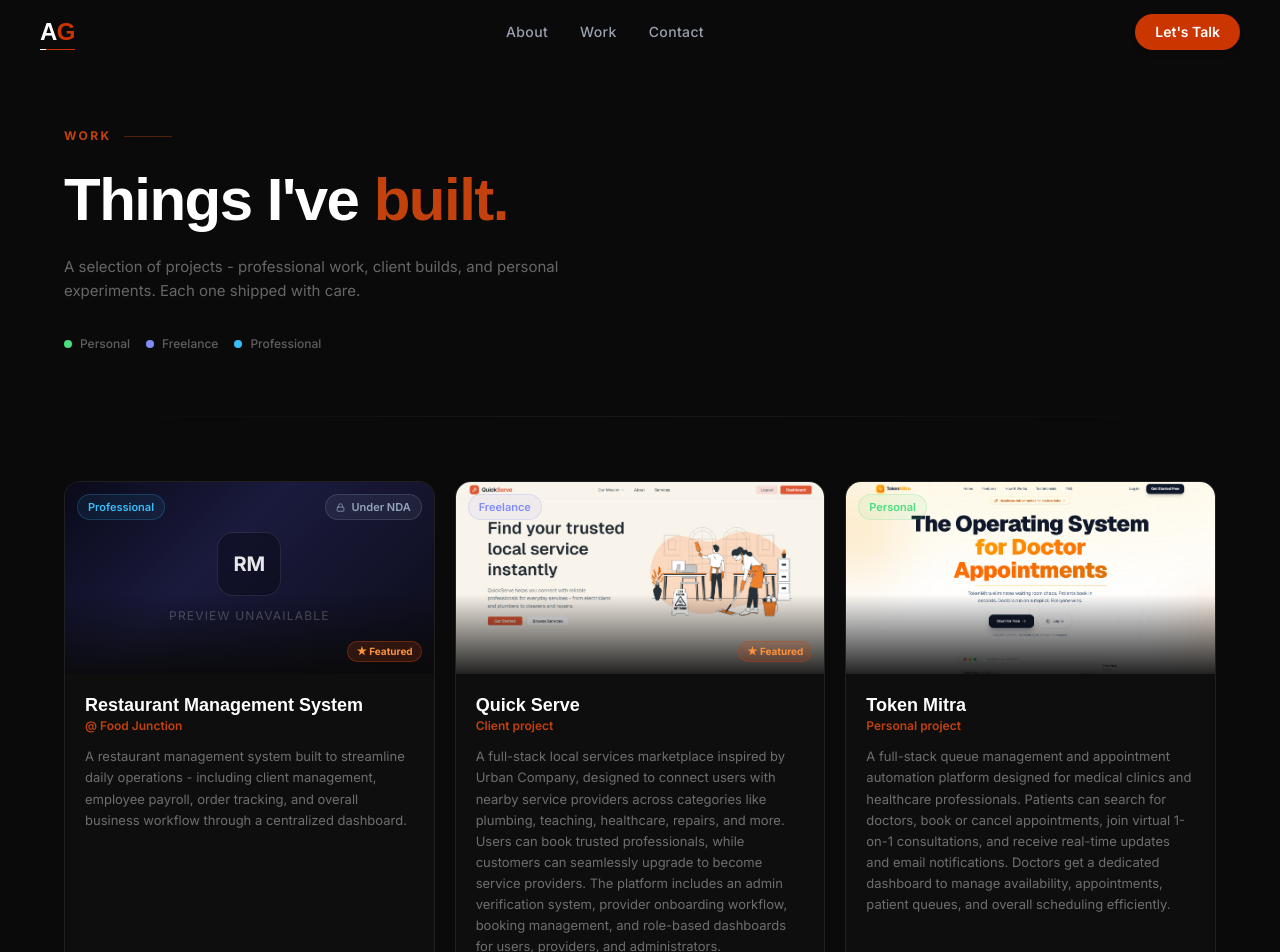
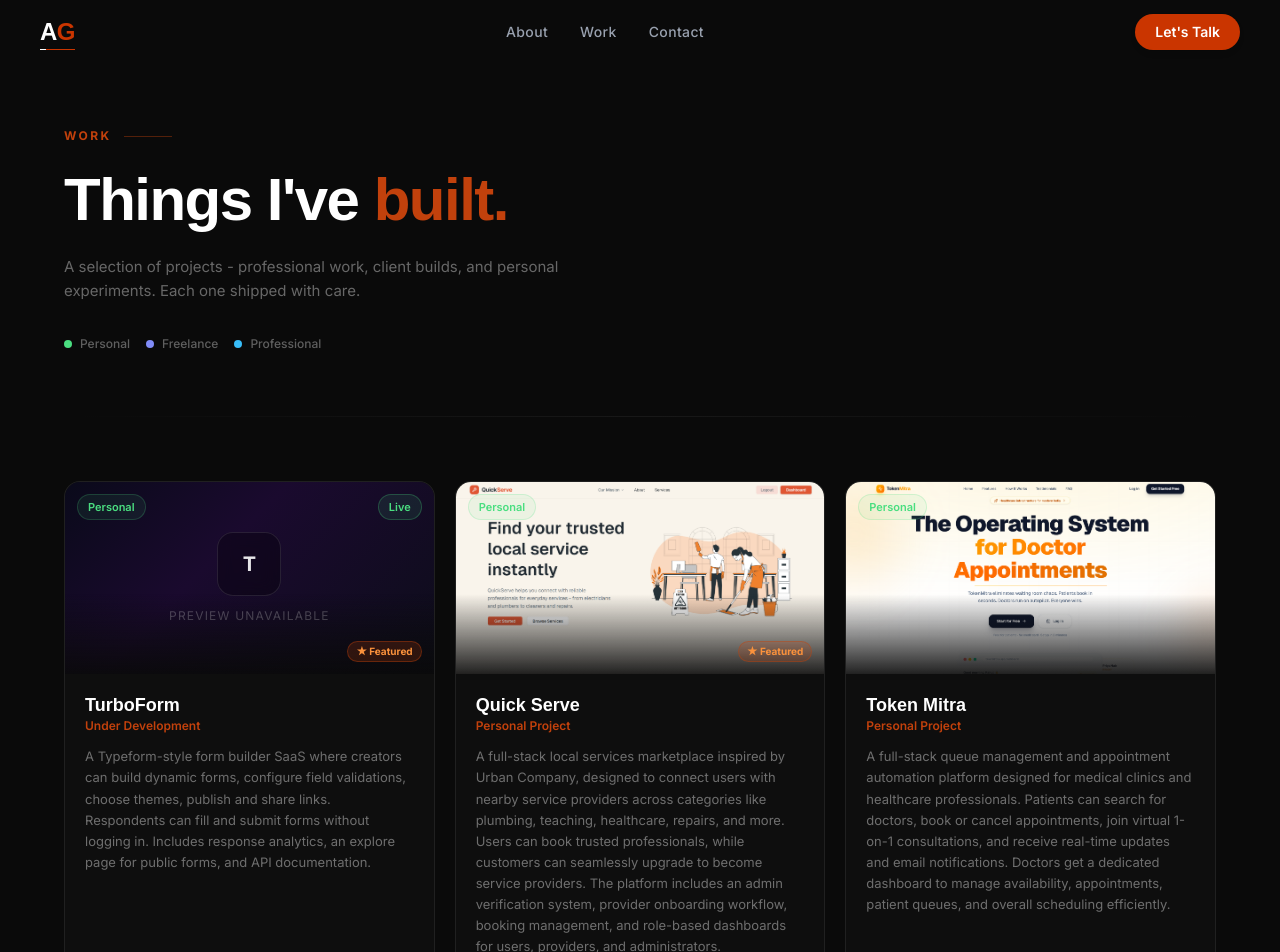
Before and after one commit to Abhijeet231/My-Portfolio-, a React (Vite) app: page /work in a window 1280 px wide. Shown: the top 952 px of the page. Built offline with nearby package versions, Linux system fonts and the light colour scheme.

Commit message:
feat: update projects list with new TurboForm project and modify existing project details

```diff
--- a/src/data/projects.js
+++ b/src/data/projects.js
@@ -2,23 +2,23 @@ import tokenmitraImg from "../assets/projects/tokenmitra.png";
 import quickserveImg from "../assets/projects/quick-serve.png";
 
 export const projects = [
-  {
-    title: "Restaurant Management System",
-    subtitle: "@ Food Junction",
-    description:
-      "A restaurant management system built to streamline daily operations - including client management, employee payroll, order tracking, and overall business workflow through a centralized dashboard.",
-    image: null, // replace with screenshot path e.g. "/projects/robogpt.png"
-    gradient: "linear-gradient(135deg, #0a0a1a 0%, #1a1a3d 40%, #0d0d1a 100%)",
-    tech: ["React", "Node.js", "OpenAI", "WebSockets", "Express.js", "MongoDB"],
-    github: null,
-    live: null,
-    type: "professional",
-    status: "nda",
-    featured: true,
-  },
+{
+  title: "TurboForm",
+  subtitle: "Under Development",
+  description:
+    "A Typeform-style form builder SaaS where creators can build dynamic forms, configure field validations, choose themes, publish and share links. Respondents can fill and submit forms without logging in. Includes response analytics, an explore page for public forms, and API documentation.",
+  image: null,
+  gradient: "linear-gradient(135deg, #0a0a1a 0%, #1a0a2e 40%, #0d0d1a 100%)",
+  tech: ["React", "Node.js", "Express.js", "PostgreSQL", "Drizzle ORM", "TypeScript", "Zod"],
+  github: "https://github.com/Abhijeet231/Turbo-Forms-v2",
+  live: null,
+  type: "personal",
+  status: "in-progress",
+  featured: true,
+},
   {
     title: "Quick Serve",
-    subtitle: "Client project",
+    subtitle: "Personal Project",
     description:
       " A full-stack local services marketplace inspired by Urban Company, designed to connect users with nearby service providers across categories like plumbing, teaching, healthcare, repairs, and more. Users can book trusted professionals, while customers can seamlessly upgrade to become service providers. The platform includes an admin verification system, provider onboarding workflow, booking management, and role-based dashboards for users, providers, and administrators.",
     image: quickserveImg, // replace with "/projects/quick-serve.png"
@@ -26,13 +26,13 @@ export const projects = [
     tech: ["Next.js", "Node.js","Express.js", "MongoDB", "Tailwind CSS", "React", "JWT"],
     github: "https://github.com/Abhijeet231/QuickServe",
     live: "https://quickserve.tokenmitra.online/",
-    type: "freelance",
+    type: "personal",
     status: "live",
     featured: true,
   },
   {
     title: "Token Mitra",
-    subtitle: "Personal project",
+    subtitle: "Personal Project",
     description:
       "A full-stack queue management and appointment automation platform designed for medical clinics and healthcare professionals. Patients can search for doctors, book or cancel appointments, join virtual 1-on-1 consultations, and receive real-time updates and email notifications. Doctors get a dedicated dashboard to manage availability, appointments, patient queues, and overall scheduling efficiently.",
     image: tokenmitraImg, // replace with "/projects/tokenmitra.png"
```
